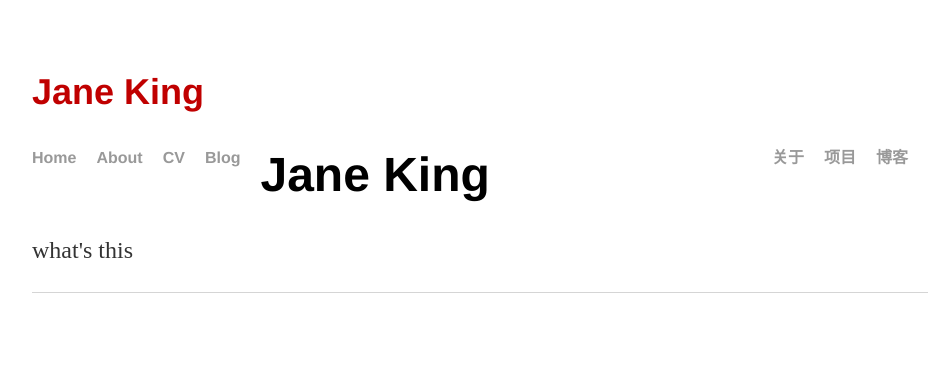
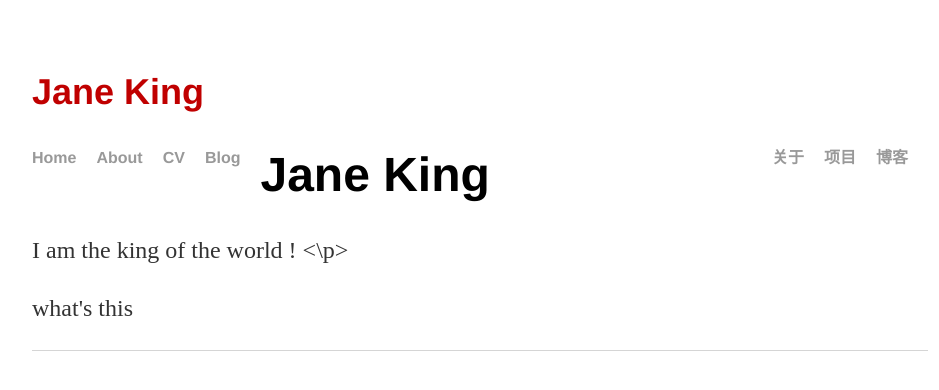
Before and after one commit to MengsD/mengsd.github.io, a Jekyll site: the page built from index.html, in a window 1280 px wide. Shown: the top 390 px of the page, without its empty margins (160-1099 px from the left). Built offline with Jekyll 4.4.1, drawn with Linux system fonts in a browser that asks for light colours.

Commit message:
Update index.html

```diff
--- a/index.html
+++ b/index.html
@@ -5,7 +5,7 @@ title: Jane King
 
 		<div class="blurb">
 			<h1>Jane King</h1>
-			<link href="http://www.cs.cmu.edu/~pavlo//blog/feed.xml" type="application/atom+xml" rel="alternate" title="Andy Pavlo - Carnegie Mellon University RSS Feed" />
+			<p> I am the king of the world ! <\p>
 			<!--
 			<p>I'm best known as the horrible cop from <em>A Touch of Evil</em>. Don't trust me. <a href="/about">Read more about my life...</a></p>
 			-->
```
